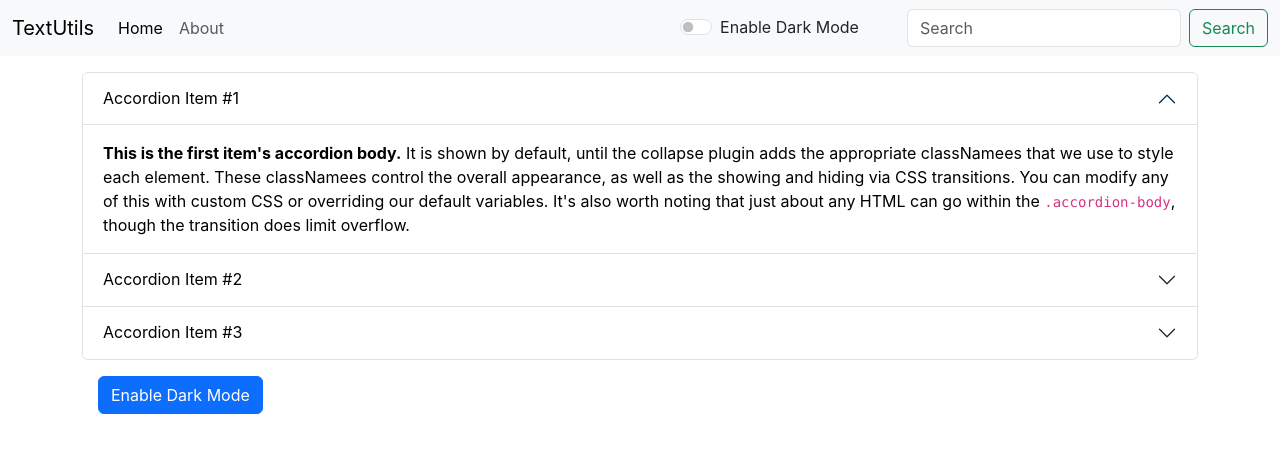
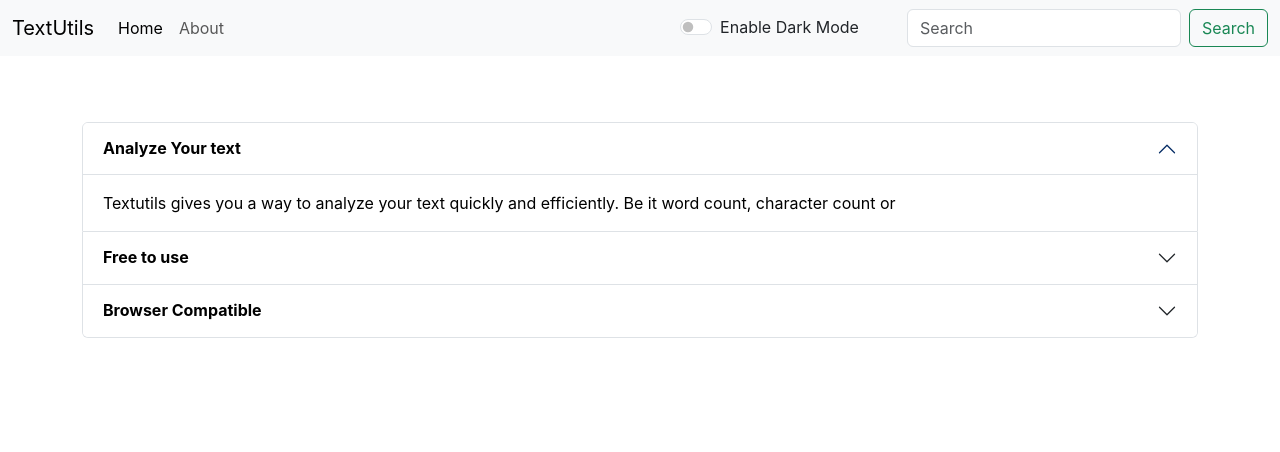
Before and after one commit to praneeth552/TextUtils, a React (Create React App) app: page /about in a window 1280 px wide. Shown: the top 452 px of the page. Built offline with nearby package versions, Linux system fonts and the light colour scheme.

Commit message:
Updated and Improved the functionality

```diff
--- a/package.json
+++ b/package.json
@@ -1,10 +1,12 @@
 {
+  "homepage": "https://praneeth552.github.io/TextUtils",
   "name": "myapp",
   "version": "0.1.0",
   "private": true,
   "dependencies": {
     "@babel/plugin-proposal-private-property-in-object": "^7.16.7",
     "cra-template": "1.2.0",
+    "gh-pages": "^6.2.0",
     "react": "^19.0.0",
     "react-dom": "^19.0.0",
     "react-router-dom": "^7.1.1",
@@ -12,6 +14,8 @@
     "web-vitals": "^4.2.4"
   },
   "scripts": {
+    "predeploy": "npm run build",
+    "deploy": "gh-pages -d build",
     "start": "react-scripts start",
     "build": "react-scripts build",
     "test": "react-scripts test",
--- a/src/App.js
+++ b/src/App.js
@@ -44,9 +44,10 @@
       <Navbar title='TextUtils' aboutText='About' mode={mode} toggle={toggle} />
       <Alert alert={alert} />
       <div className="container my-3">
+      {/* <TextForm heading='Enter your text below to captilize' mode={mode} showAlert={showAlert} /> */}
       <Routes>
         <Route exact path="/" element={<TextForm heading='Enter your text below to captilize' mode={mode} showAlert={showAlert} />} />
-        <Route exact path="/about" element={<About />} />
+        <Route exact path="/about" element={<About mode={mode}/>} />
       </Routes>
       </div>
     </Router>
--- a/src/components/About.js
+++ b/src/components/About.js
@@ -1,69 +1,55 @@
-import React, { useState } from 'react'
+// import React, { useState } from 'react'
 
-export default function About() {
-    const [myStyle, setMyStyle] = useState({
-        color : 'black',
-        backgroundColor : 'white'
-    });
-    const [btntext, setBtnText] = useState('Enable Dark Mode');
+export default function About(props) {
+    // const [myStyle, setMyStyle] = useState({
+    //     color: 'black',
+    //     backgroundColor: 'white'
+    // });
+    let myStyle = {
+        color : props.mode === 'dark'? "white": "black",
+        backgroundColor : props.mode === 'dark'? "#042743": "white",
+    }
 
-    const toggleEvent = () => {
-        if (myStyle.color === 'black'){
-            setBtnText('Enable Light Mode');
-            setMyStyle({
-                color : 'white',
-                backgroundColor : 'black'
-            })
-        }
-        else{
-            setBtnText('Enable Dark Mode');
-            setMyStyle({
-                color : 'black',
-                backgroundColor : 'white'
-            })
-        }
-    }
     return (
         <div>
             <div className="accordion" id="accordionExample" style={myStyle}>
                 <div className="accordion-item" style={myStyle}>
                     <h2 className="accordion-header">
                         <button className="accordion-button" style={myStyle} type="button" data-bs-toggle="collapse" data-bs-target="#collapseOne" aria-expanded="true" aria-controls="collapseOne">
-                            Accordion Item #1
+                            <strong>Analyze Your text</strong>
                         </button>
                     </h2>
                     <div id="collapseOne" className="accordion-collapse collapse show" style={myStyle} data-bs-parent="#accordionExample">
                         <div className="accordion-body">
-                            <strong>This is the first item's accordion body.</strong> It is shown by default, until the collapse plugin adds the appropriate classNamees that we use to style each element. These classNamees control the overall appearance, as well as the showing and hiding via CSS transitions. You can modify any of this with custom CSS or overriding our default variables. It's also worth noting that just about any HTML can go within the <code>.accordion-body</code>, though the transition does limit overflow.
+                            Textutils gives you a way to analyze your text quickly and efficiently. Be it word count, character count or
                         </div>
                     </div>
                 </div>
                 <div className="accordion-item" style={myStyle}>
                     <h2 className="accordion-header">
                         <button className="accordion-button collapsed" style={myStyle} type="button" data-bs-toggle="collapse" data-bs-target="#collapseTwo" aria-expanded="false" aria-controls="collapseTwo">
-                            Accordion Item #2
+                            <strong>Free to use</strong>
                         </button>
                     </h2>
                     <div id="collapseTwo" className="accordion-collapse collapse" style={myStyle} data-bs-parent="#accordionExample">
                         <div className="accordion-body">
-                            <strong>This is the second item's accordion body.</strong> It is hidden by default, until the collapse plugin adds the appropriate classNamees that we use to style each element. These classNamees control the overall appearance, as well as the showing and hiding via CSS transitions. You can modify any of this with custom CSS or overriding our default variables. It's also worth noting that just about any HTML can go within the <code>.accordion-body</code>, though the transition does limit overflow.
+                            TextUtils is a free character counter tool that provides instant character count & word count statistics for a given text. Textutils reports the number of words and characters. Thus it is suitable for writing text with word/ character limit.
                         </div>
                     </div>
                 </div>
                 <div className="accordion-item" style={myStyle}>
                     <h2 className="accordion-header" >
                         <button className="accordion-button collapsed" style={myStyle} type="button" data-bs-toggle="collapse" data-bs-target="#collapseThree" aria-expanded="false" aria-controls="collapseThree">
-                            Accordion Item #3
+                            <strong>Browser Compatible</strong>
                         </button>
                     </h2>
-                    <div id="collapseThree"className="accordion-collapse collapse" data-bs-parent="#accordionExample">
+                    <div id="collapseThree" className="accordion-collapse collapse" data-bs-parent="#accordionExample">
                         <div className="accordion-body">
-                            <strong>This is the third item's accordion body.</strong> It is hidden by default, until the collapse plugin adds the appropriate classNamees that we use to style each element. These classNamees control the overall appearance, as well as the showing and hiding via CSS transitions. You can modify any of this with custom CSS or overriding our default variables. It's also worth noting that just about any HTML can go within the <code>.accordion-body</code>, though the transition does limit overflow.
+                            This word counter software works in any web browsers such as Chrome, Firefox, Internet Explorer, Safari, Opera. It suits to count characters in facebook, blog, books, excel document, pdf document, essays, etc.
                         </div>
                     </div>
                 </div>
             </div>
-            <button onClick={toggleEvent}className='btn btn-primary my-3 mx-3'>{btntext}</button>
         </div>
     )
 }
--- a/src/components/Alert.js
+++ b/src/components/Alert.js
@@ -3,8 +3,10 @@
 
 export default function Alert(props) {
     return (
-        props.alert && <div className={`alert alert-${props.alert.type} alert-dismissible fade show`} role="alert">
-            <strong>{props.alert.type}</strong>: {props.alert.msg}
+        <div style={{height: "50px"}}>
+            {props.alert && <div className={`alert alert-${props.alert.type} alert-dismissible fade show`} role="alert">
+                <strong>{props.alert.type}</strong>: {props.alert.msg}
+            </div>}
         </div>
     )
 }
--- a/src/components/Navbar.js
+++ b/src/components/Navbar.js
@@ -7,6 +7,7 @@
             <nav className={`navbar navbar-expand-lg bg-${props.mode} navbar-${props.mode}`}>
                 <div className="container-fluid">
                     <Link className="navbar-brand" to="/">{props.title}</Link>
+                    {/* <a className="navbar-brand" href="#">{props.title}</a> */}
                     <button className="navbar-toggler" type="button" data-bs-toggle="collapse" data-bs-target="#navbarSupportedContent" aria-controls="navbarSupportedContent" aria-expanded="false" aria-label="Toggle navigation">
                         <span className="navbar-toggler-icon"></span>
                     </button>
@@ -14,6 +15,7 @@
                         <ul className="navbar-nav me-auto mb-2 mb-lg-0">
                             <li className="nav-item">
                                 <Link className="nav-link active" aria-current="page" to="/">Home</Link>
+                                {/* <a className="nav-link active" aria-current="page" href="/">Home</a> */}
                             </li>
                             <li className="nav-item">
                                 <Link className="nav-link" to="/about">{props.aboutText}</Link>
--- a/src/components/TextForm.js
+++ b/src/components/TextForm.js
@@ -69,6 +69,7 @@
             let Text = document.getElementById('exampleFormControlTextarea1');
             Text.select();
             navigator.clipboard.writeText(text);
+            document.getSelection().removeAllRanges();
             props.showAlert("Copied to Clipboard", "success");
         }
     }
@@ -92,17 +93,18 @@
                     <label htmlFor="exampleFormControlTextarea1" className="form-label"><h1>{props.heading}</h1></label>
                     <textarea className="form-control" id="exampleFormControlTextarea1" rows="10" value={text} onChange={handleOnChange}></textarea>
                 </div>
-                <button className='btn btn-primary mx-1' onClick={handleUpClick}>Convert to uppercase</button>
-                <button className='btn btn-primary mx-1' onClick={handleLoClick}>Convert to lowercase</button>
-                <button className='btn btn-primary mx-1' onClick={handleFupClick}>Convert to captilize</button>
-                <button className='btn btn-primary mx-1' onClick={handleInClick}>Convert to inverse case</button>
-                <button className='btn btn-primary mx-1' onClick={handleCopy}>Copy Text</button>
-                <button className='btn btn-primary mx-1' onClick={handleExtraSpaces}>Remove Extra Spaces</button>
+                <button className='btn btn-primary mx-1 my-1' onClick={handleUpClick}>Convert to uppercase</button>
+                <button className='btn btn-primary mx-1 my-1' onClick={handleLoClick}>Convert to lowercase</button>
+                <button className='btn btn-primary mx-1 my-1' onClick={handleFupClick}>Convert to captilize</button>
+                <button className='btn btn-primary mx-1 my-1' onClick={handleInClick}>Convert to inverse case</button>
+                <button className='btn btn-primary mx-1 my-1' onClick={handleCopy}>Copy Text</button>
+                <button className='btn btn-primary mx-1 my-1' onClick={handleExtraSpaces}>Remove Extra Spaces</button>
             </div>
             <div className="container my-3 " style={{ color: props.mode === 'dark' ? 'white' : 'black' }}>
                 <h2>Your Text Summary:</h2>
-                <p>{text.length > 0 ? text.split(" ")[text.split(" ").length - 1] === ""? text.split(" ").length - 1: text.split(" ").length : 0} word and {text.length} characters</p>
-                <p>{0.008 * text.split("").length} minutes to read the text</p>
+                {/* <p>{text.length > 0 ? text.split(" ")[text.split(" ").length - 1] === ""? text.split(" ").length - 1: text.split(" ").length : 0} word and {text.length} characters</p> */}
+                <p>{text.split(" ").filter((element) => {return element.length !== 0}).length} word and {text.length} characters</p>
+                <p>{0.008 * text.split("").filter((element) => {return element.length !== 0}).length} minutes to read the text</p>
                 <h2>Preview</h2>
                 <p>{text.length > 0 ? text : 'Enter text in above textarea to preview'}</p>
             </div>
```
Also changed, not shown: 1 other file (tests, documents, lock files or other folders).
